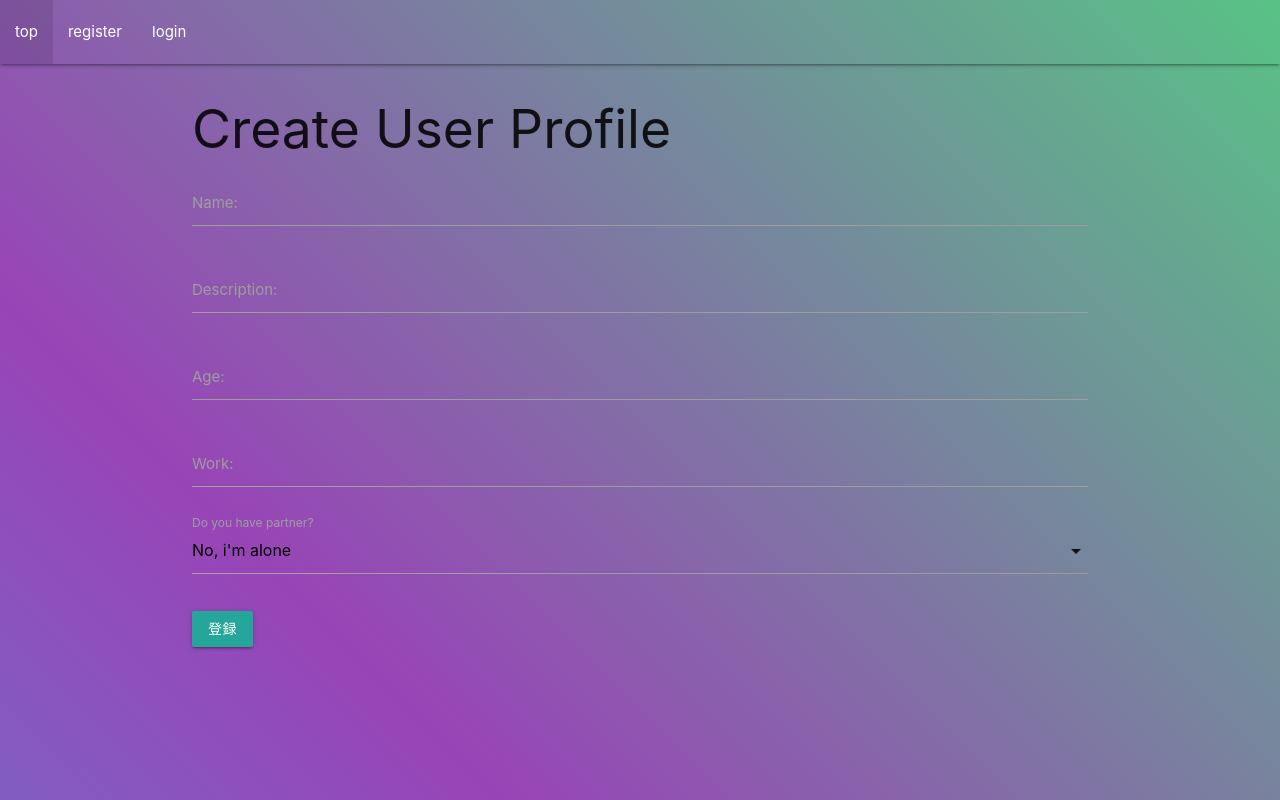
After one commit to livroad/flaskr, a Flask app: page /create_profile in a window 1280 px wide. The commit adds this page. Run offline with Flask 3, Linux system fonts and the light colour scheme.

Commit message:
create create_profile

```diff
--- a/app.py
+++ b/app.py
@@ -1,11 +1,13 @@
 import sqlite3
 from flask import Flask, render_template, request, redirect, url_for, session, current_app
+# from flask_sqlalchemy import SQLAlchemy
 import db
 import authentication as auth
 
 
 app = Flask(__name__)
 app.secret_key = 'secr;alksjfneet_key'
+# app.config['SQLALCHEMY_DATABASE_URI'] = 'sqlite:database.db'
 
 ##### base.htmlで使用する変数や関数はグローバルとして定義する#####
 
@@ -93,6 +95,9 @@ def profile():
         error_message = 'You are not logged in.'
         return redirect(url_for('login', error_message=error_message))
 
+@app.route('/create_profile')
+def create_profile():
+    return render_template('create_profile.html')
 
 
 @app.route('/post', methods=['GET', 'POST'])
@@ -119,11 +124,6 @@ def timeline():
 
 
 
-
-
-
-
-
 ##### ログアウト #####
 @app.route('/logout')
 def logout():
--- /dev/null
+++ b/templates/create_profile.html
@@ -0,0 +1,45 @@
+{% extends "base.html" %}
+{% block content %}
+
+<div class="container">
+    <h2>Create User Profile</h2>
+
+    <form method="POST">
+        <div class="input-field">
+            <input type="text" id="name" name="name" class="validate">
+            <label for="name">Name:</label>
+            <span class="helper-text" data-error="wrong" data-success="right"></span>
+        </div>
+        <div class="input-field">
+            <input type="text" id="description" name="description" class="validate">
+            <label for="email">Description:</label>
+            <span class="helper-text" data-error="wrong" data-success="right"></span>
+        </div>
+        <div class="input-field">
+            <input type="text" id="age" name="age" class="validate">
+            <label for="age">Age:</label>
+            <span class="helper-text" data-error="wrong" data-success="right"></span>
+        </div>
+        <div class="input-field">
+            <input type="text" id="work" name="work" class="validate">
+            <label for="work">Work:</label>
+            <span class="helper-text" data-error="wrong" data-success="right"></span>
+        </div>
+        <script>
+            $(document).ready(function(){
+            $('select').formSelect();
+            });
+        </script>
+        <div class="input-field">
+            <select name="partner" id="partner">
+                <option value="1">No, i'm alone</option>
+                <option value="2">Yes, i have</option>
+            </select>
+            <label for="partner">Do you have partner?</label>
+        </div>
+        <br>
+
+        <button class="btn pulse" type="submit">登録</button>
+    </form>
+</div>
+{% endblock %}
--- a/templates/register.html
+++ b/templates/register.html
@@ -16,7 +16,7 @@
             <span class="helper-text" data-error="wrong" data-success="right"></span>
         </div>
         <div class="input-field">
-            <input type="password" id="password" name="password" class="" validate>
+            <input type="password" id="password" name="password" class="validate">
             <label for="password">パスワード:</label>
             <span class="helper-text" data-error="wrong" data-success="right"></span>
 
```
Also changed, not shown: templates/base.html (+7 -2 lines), templates/profile.html (+5 -6 lines).
